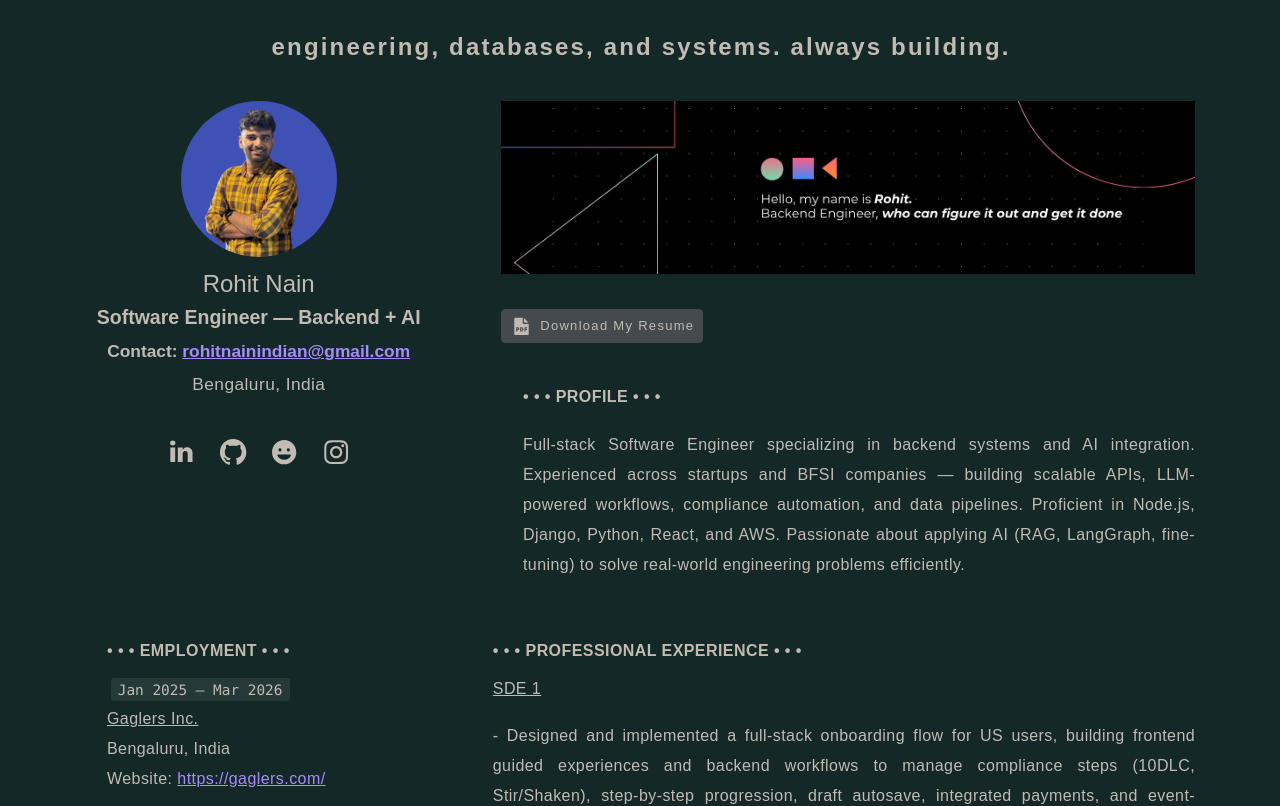
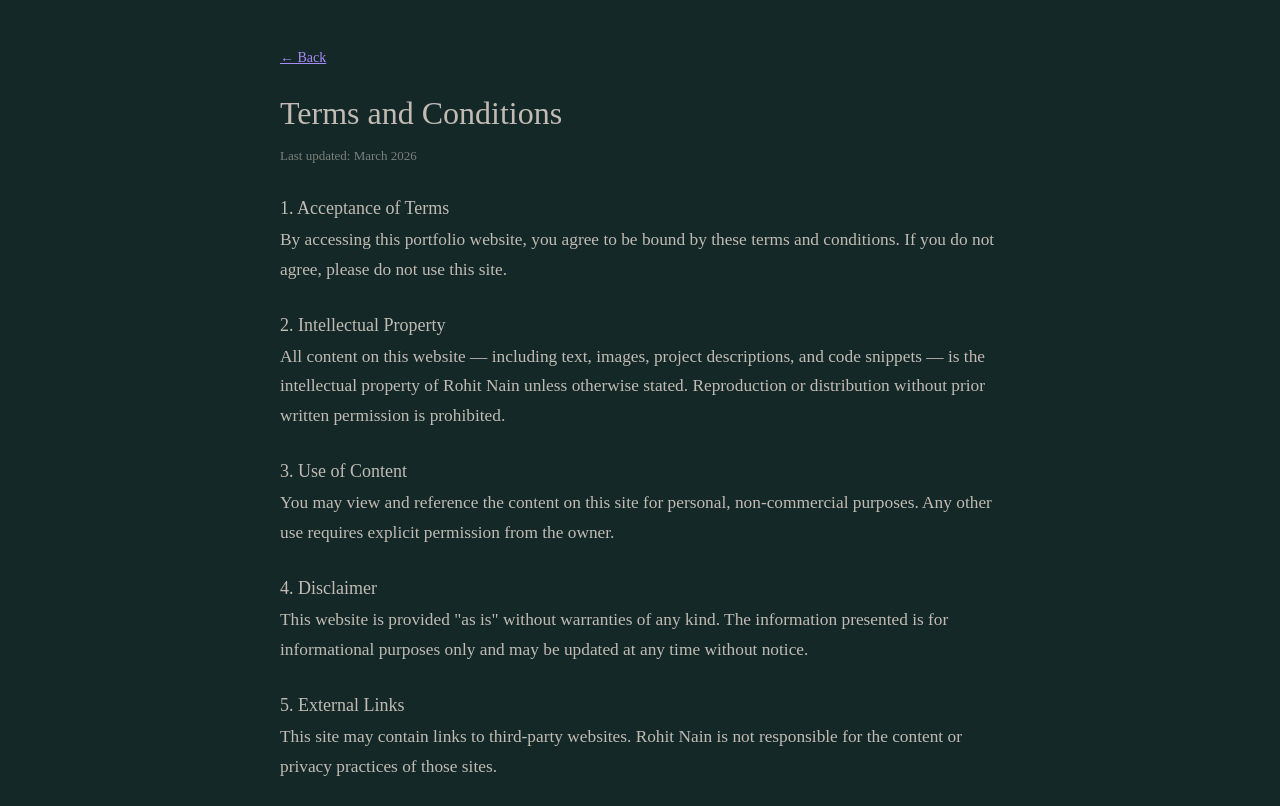
Before and after one commit to rohit141914/MyPortfolio, a React (Vite) app: page /#/terms in a window 1280 px wide. Shown: the top 806 px of the page. Built offline with nearby package versions, Linux system fonts and the light colour scheme; a web font is replaced by a local one.

Commit message:
added new footer component and new contact, privacy, terms page

```diff
--- a/package.json
+++ b/package.json
@@ -12,7 +12,8 @@
   },
   "dependencies": {
     "react": "^18.3.1",
-    "react-dom": "^18.3.1"
+    "react-dom": "^18.3.1",
+    "react-router-dom": "^7.13.1"
   },
   "devDependencies": {
     "@vitejs/plugin-react": "^4.3.1",
--- a/src/App.jsx
+++ b/src/App.jsx
@@ -1,12 +1,14 @@
 import { useEffect } from 'react'
+import { HashRouter, Routes, Route } from 'react-router-dom'
 import Header from './components/Header.jsx'
 import HomeSection from './components/HomeSection.jsx'
-import EsSection from './components/EsSection.jsx'
-import KrSection from './components/KrSection.jsx'
+import ContactPage from './pages/ContactPage.jsx'
+import TermsPage from './pages/TermsPage.jsx'
+import PrivacyPage from './pages/PrivacyPage.jsx'
 
 let mainJsLoaded = false
 
-function App() {
+function MainSite() {
   useEffect(() => {
     if (mainJsLoaded) return
     mainJsLoaded = true
@@ -38,12 +40,23 @@ function App() {
         <div className="inner">
           {/* <Header /> */}
           <HomeSection />
-          <EsSection />
-          <KrSection />
         </div>
       </div>
     </div>
   )
 }
 
+function App() {
+  return (
+    <HashRouter>
+      <Routes>
+        <Route path="/" element={<MainSite />} />
+        <Route path="/contact" element={<ContactPage />} />
+        <Route path="/terms" element={<TermsPage />} />
+        <Route path="/privacy" element={<PrivacyPage />} />
+      </Routes>
+    </HashRouter>
+  )
+}
+
 export default App
--- /dev/null
+++ b/src/components/Footer.jsx
@@ -0,0 +1,16 @@
+import { Link } from 'react-router-dom'
+
+function Footer() {
+  return (
+    <div className="footer-bar">
+      <span className="footer-brand">rohitnain.com</span>
+      <div className="footer-links">
+        <Link to="/contact">Contact Me</Link>
+        <Link to="/terms">Terms and Conditions</Link>
+        <Link to="/privacy">Privacy Policy</Link>
+      </div>
+    </div>
+  )
+}
+
+export default Footer
--- a/src/components/HomeSection.jsx
+++ b/src/components/HomeSection.jsx
@@ -7,11 +7,12 @@ import PortfolioSection from './PortfolioSection.jsx'
 import { portfolioSections } from '../data/portfolioSectionsData.js'
 import GallerySection from './GallerySection.jsx'
 import { gallerySection } from '../data/gallerySectionData.js'
+import Footer from './Footer.jsx'
 
 function HomeSection() {
   return (
     <section id="home-section">
-      <p id="text12" className="text-component instance-12" style={{ color: '#fa0000', marginBottom: '32px', fontSize: '24px' }}>engineering, databases, and systems. always building.</p>
+      <p id="text12" className="text-component instance-12 tagline">engineering, databases, and systems. always building.</p>
       {/* <p id="text30" className="text-component instance-30" style={{fontSize: "16px"}}>(Backend Software Engineer)</p> */}
       <div id="container04" className="container-component instance-4 columns">
         <div className="wrapper">
@@ -35,6 +36,7 @@ function HomeSection() {
       ))}
       <hr id="divider09" className="divider-component instance-9" />
       <GallerySection {...gallerySection} />
+      <Footer />
       <h2 id="text38" className="text-component instance-38">Thank you for your time and attention!</h2>
       <p id="text20" className="text-component instance-20"><br /></p>
     </section>
--- a/src/components/ProfileCard.jsx
+++ b/src/components/ProfileCard.jsx
@@ -9,7 +9,7 @@ function ProfileCard() {
       </div>
       <h1 id="text02" className="text-component instance-2" style={{ marginTop: '12px', fontSize: '24px' }}>Rohit Nain</h1>
       <h3 id="text03" className="text-component instance-3 text-nowrap">Software Engineer — Backend + AI</h3>
-      <p id="text10" className="text-component instance-10 text-nowrap">Contact: <a href="mailto:rohitnainindian@gmail.com">rohitnainindian@gmail.com</a></p>
+      <p id="text10" className="text-component instance-10 text-nowrap">Contact: <a>rohitnainindian@gmail.com</a></p>
       <p id="text08" className="text-component instance-8 text-center">Bengaluru, India</p>
       <SocialIcons id="icons01" instance="1" />
     </div>
--- /dev/null
+++ b/src/pages/ContactPage.jsx
@@ -0,0 +1,28 @@
+import { Link } from 'react-router-dom'
+
+function ContactPage() {
+  return (
+    <div className="page-container">
+      <div className="page-content">
+        <Link to="/" className="page-back">← Back</Link>
+        <h1>Contact Me</h1>
+        <p>Feel free to reach out — I'm always open to discussing new opportunities, collaborations, or just a conversation about tech.</p>
+
+        <div className="contact-item">
+          <strong>Email</strong>
+          <a href="mailto:rohitnainindian@gmail.com">rohitnainindian@gmail.com</a>
+        </div>
+        <div className="contact-item">
+          <strong>LinkedIn</strong>
+          <a href="https://www.linkedin.com/in/rohitnain/" target="_blank" rel="noreferrer">linkedin.com/in/rohitnain</a>
+        </div>
+        <div className="contact-item">
+          <strong>GitHub</strong>
+          <a href="https://github.com/rohit141914/" target="_blank" rel="noreferrer">github.com/rohit141914</a>
+        </div>
+      </div>
+    </div>
+  )
+}
+
+export default ContactPage
--- /dev/null
+++ b/src/pages/PrivacyPage.jsx
@@ -0,0 +1,30 @@
+import { Link } from 'react-router-dom'
+
+function PrivacyPage() {
+  return (
+    <div className="page-container">
+      <div className="page-content">
+        <Link to="/" className="page-back">← Back</Link>
+        <h1>Privacy Policy</h1>
+        <p className="page-updated">Last updated: March 2026</p>
+
+        <h2>1. Information We Collect</h2>
+        <p>This portfolio website does not collect any personal data. No forms, tracking cookies, or analytics tools are used beyond what may be inherent to the hosting platform (GitHub Pages).</p>
+
+        <h2>2. Third-Party Services</h2>
+        <p>This site links to external platforms such as LinkedIn, GitHub, HuggingFace, and Instagram. Each of these platforms has its own privacy policy, which governs data collected when you visit them.</p>
+
+        <h2>3. Cookies</h2>
+        <p>This site does not use cookies for tracking or advertising. Any cookies set are solely for basic site functionality.</p>
+
+        <h2>4. Contact</h2>
+        <p>If you have any questions about this privacy policy, you can reach out at <a href="mailto:rohitnainindian@gmail.com">rohitnainindian@gmail.com</a>.</p>
+
+        <h2>5. Changes to This Policy</h2>
+        <p>This policy may be updated from time to time. Any changes will be reflected on this page with an updated date.</p>
+      </div>
+    </div>
+  )
+}
+
+export default PrivacyPage
--- /dev/null
+++ b/src/pages/TermsPage.jsx
@@ -0,0 +1,33 @@
+import { Link } from 'react-router-dom'
+
+function TermsPage() {
+  return (
+    <div className="page-container">
+      <div className="page-content">
+        <Link to="/" className="page-back">← Back</Link>
+        <h1>Terms and Conditions</h1>
+        <p className="page-updated">Last updated: March 2026</p>
+
+        <h2>1. Acceptance of Terms</h2>
+        <p>By accessing this portfolio website, you agree to be bound by these terms and conditions. If you do not agree, please do not use this site.</p>
+
+        <h2>2. Intellectual Property</h2>
+        <p>All content on this website — including text, images, project descriptions, and code snippets — is the intellectual property of Rohit Nain unless otherwise stated. Reproduction or distribution without prior written permission is prohibited.</p>
+
+        <h2>3. Use of Content</h2>
+        <p>You may view and reference the content on this site for personal, non-commercial purposes. Any other use requires explicit permission from the owner.</p>
+
+        <h2>4. Disclaimer</h2>
+        <p>This website is provided "as is" without warranties of any kind. The information presented is for informational purposes only and may be updated at any time without notice.</p>
+
+        <h2>5. External Links</h2>
+        <p>This site may contain links to third-party websites. Rohit Nain is not responsible for the content or privacy practices of those sites.</p>
+
+        <h2>6. Changes to Terms</h2>
+        <p>These terms may be updated periodically. Continued use of the site constitutes acceptance of any revised terms.</p>
+      </div>
+    </div>
+  )
+}
+
+export default TermsPage
```
Also changed, not shown: 1 other file (tests, documents, lock files or other folders).
